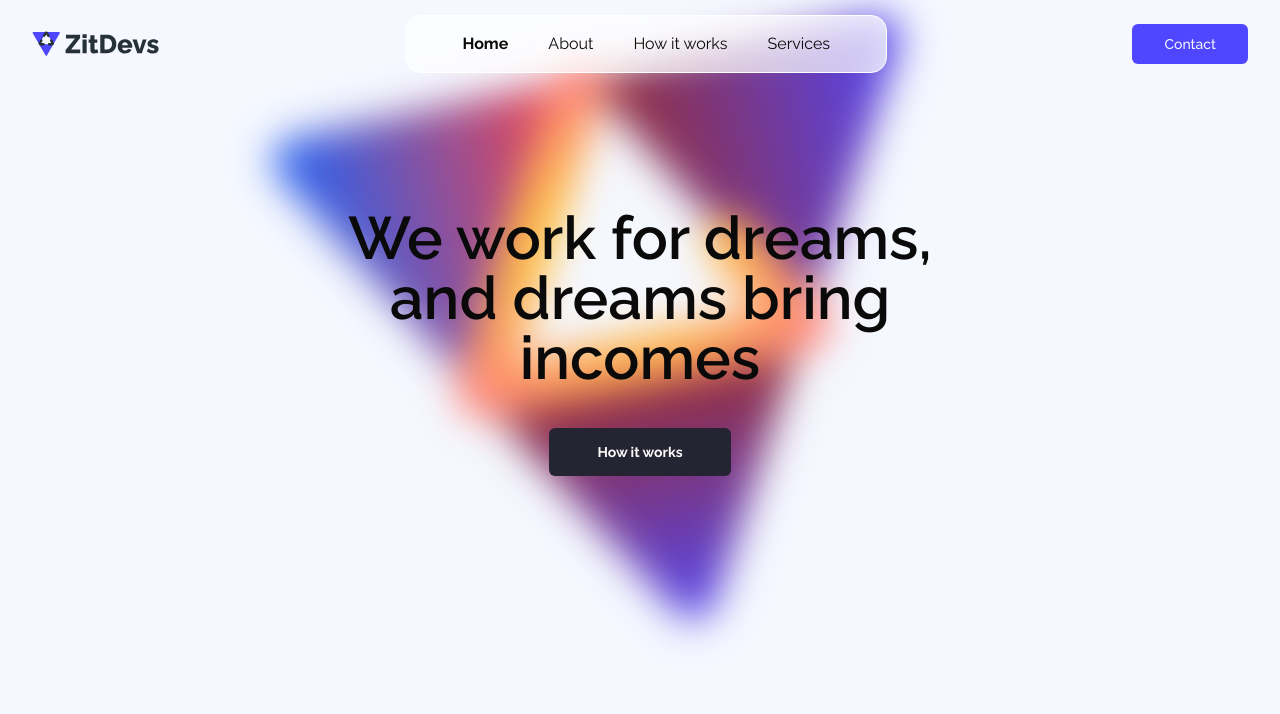
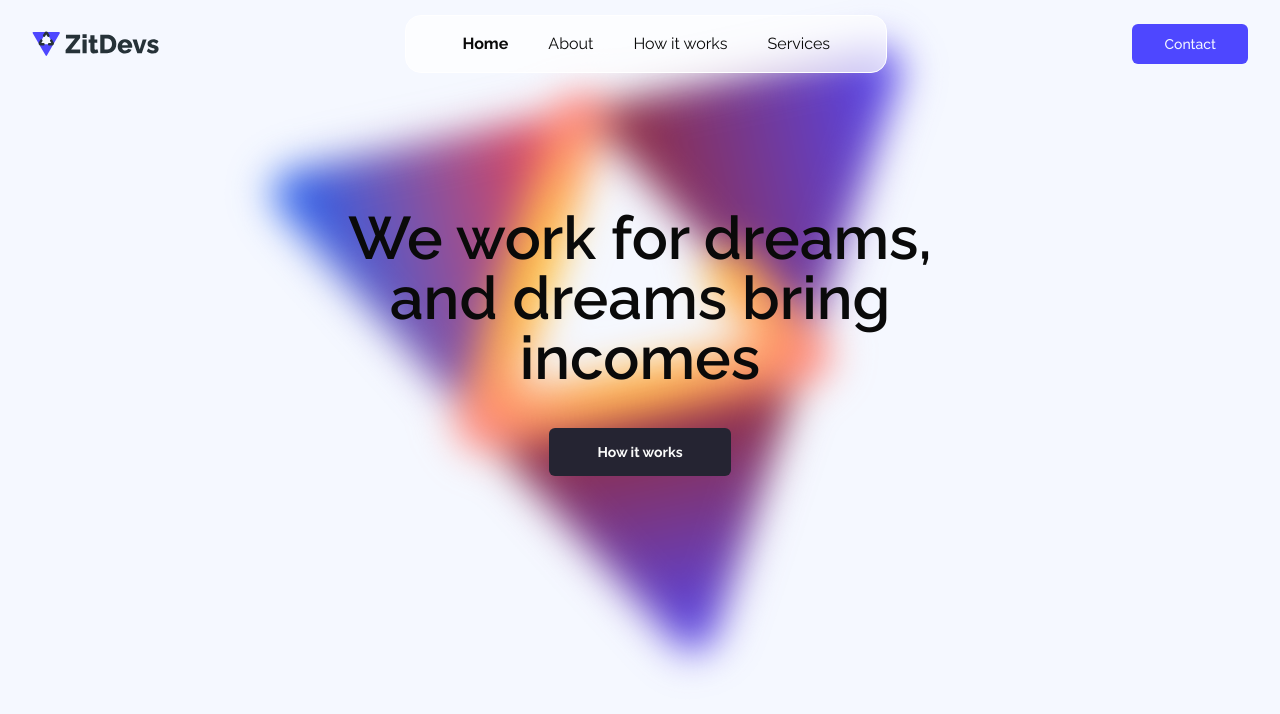
Before and after one commit to zitdevs/website, a Next.js app: page /en in a window 1280 px wide. Shown: the top 714 px of the page. Built offline with nearby package versions, Linux system fonts and the light colour scheme.

Commit message:
style(home): adjust background logo position for better layout
- Modified the margin-top of the background logo container in the home page to improve layout

```diff
--- a/src/app/[lang]/page.tsx
+++ b/src/app/[lang]/page.tsx
@@ -18,7 +18,7 @@ export default async function Home({ params: { lang } }: Props) {
         <Hero tHero={tHome.hero} />
       </div>
       <div className="absolute inset-0 overflow-hidden w-full h-[90vh]">
-        <div className="h-[600px] mt-12 blur-lg -rotate-12 overflow-hidden">
+        <div className="h-[600px] mt-20 blur-lg -rotate-12 overflow-hidden">
           <BgLogo className="blur-md" />
         </div>
       </div>
```
